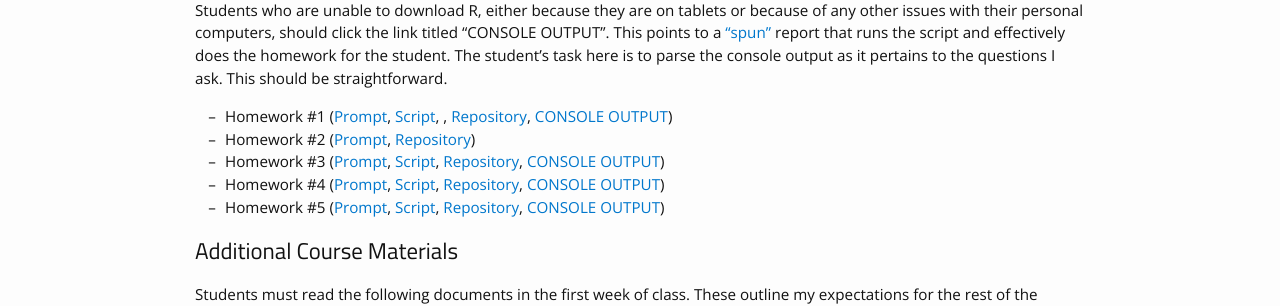
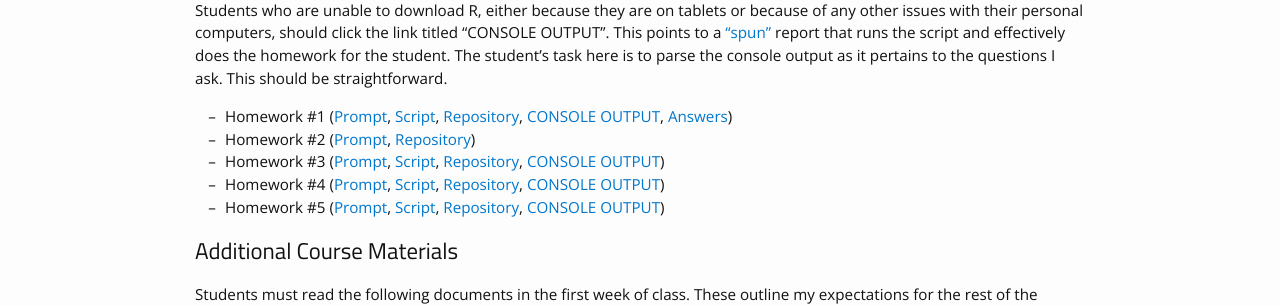
Before and after one commit to svmiller/posc3410, a Jekyll site: the page built from course-materials.md, in a window 1280 px wide. Shown: the part 789-1095 px from the top of the page. Built offline with Jekyll 4.4.1, drawn with Linux system fonts in a browser that asks for light colours; nearby versions of some CDN libraries.

Commit message:
dsfadsfa

```diff
--- a/course-materials.md
+++ b/course-materials.md
@@ -29,8 +29,7 @@ Students who are unable to download R, either because they are on tablets or bec
 
 <!-- Answer Template [[PDF](http://posc3410.svmiller.com/homeworks/hw1/posc3410-hw1-answer-template.pdf), [MS Word](http://posc3410.svmiller.com/homeworks/hw1/posc3410-hw1-answer-template.docx), [R Markdown](http://posc3410.svmiller.com/homeworks/hw1/posc3410-hw1-answer-template.Rmd)] -->
 
-- Homework #1 ([Prompt](http://posc3410.svmiller.com/homeworks/hw1/posc3410-hw1.pdf), [Script](https://github.com/svmiller/posc3410/blob/master/homeworks/hw1/1-sc-primary-2016.R),
-, [Repository](https://github.com/svmiller/posc3410/tree/master/homeworks/hw1), [CONSOLE OUTPUT](http://posc3410.svmiller.com/homeworks/hw1/1-sc-primary-2016.html))
+- Homework #1 ([Prompt](http://posc3410.svmiller.com/homeworks/hw1/posc3410-hw1.pdf), [Script](https://github.com/svmiller/posc3410/blob/master/homeworks/hw1/1-sc-primary-2016.R), [Repository](https://github.com/svmiller/posc3410/tree/master/homeworks/hw1), [CONSOLE OUTPUT](http://posc3410.svmiller.com/homeworks/hw1/1-sc-primary-2016.html), [Answers](http://posc3410.svmiller.com/homeworks/hw1/answers/posc3410-hw1-answers.pdf))
 - Homework #2 ([Prompt](http://posc3410.svmiller.com/homeworks/hw2/posc3410-hw2.pdf), [Repository](https://github.com/svmiller/posc3410/tree/master/homeworks/hw2))
 - Homework #3 ([Prompt](http://posc3410.svmiller.com/homeworks/hw3/posc3410-hw3.pdf), [Script](https://github.com/svmiller/posc3410/blob/master/homeworks/hw3/1-simulate-population.R), [Repository](https://github.com/svmiller/posc3410/tree/master/homeworks/hw3),
  [CONSOLE OUTPUT](http://posc3410.svmiller.com/homeworks/hw3/1-simulate-population.html))
```
